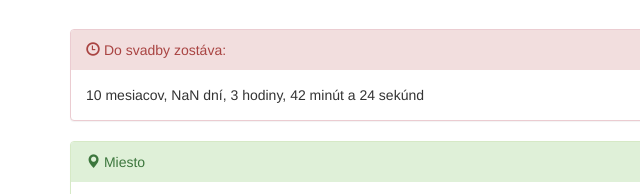
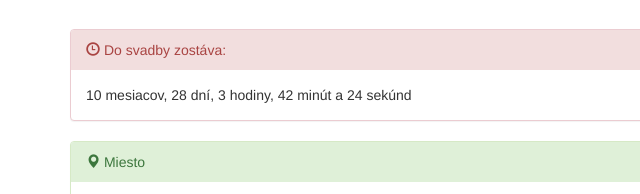
Before and after one commit to danielkraic/wedding-web, a plain HTML site: page index.html in a window 1280 px wide. Shown: the part 271-465 px from the top of the page, 0-640 px from the left. Drawn offline with nearby package versions, Linux system fonts and the light colour scheme; some packages are replaced by stand-ins of ours; grey boxes are pictures that could not be loaded.

Commit message:
fixed wrong number of days in wedding countdown

```diff
--- a/index.html
+++ b/index.html
@@ -151,7 +151,7 @@
           --diff.dd;
       }
       if (diff.dd < 0) {
-          diff.dd += getMonthDays(startDate.yy, startDate.mm);
+          diff.dd += getMonthDays(startDate.yy, startDate.mn);
           --diff.mn;
       }
       if (diff.mn < 0) {
```
